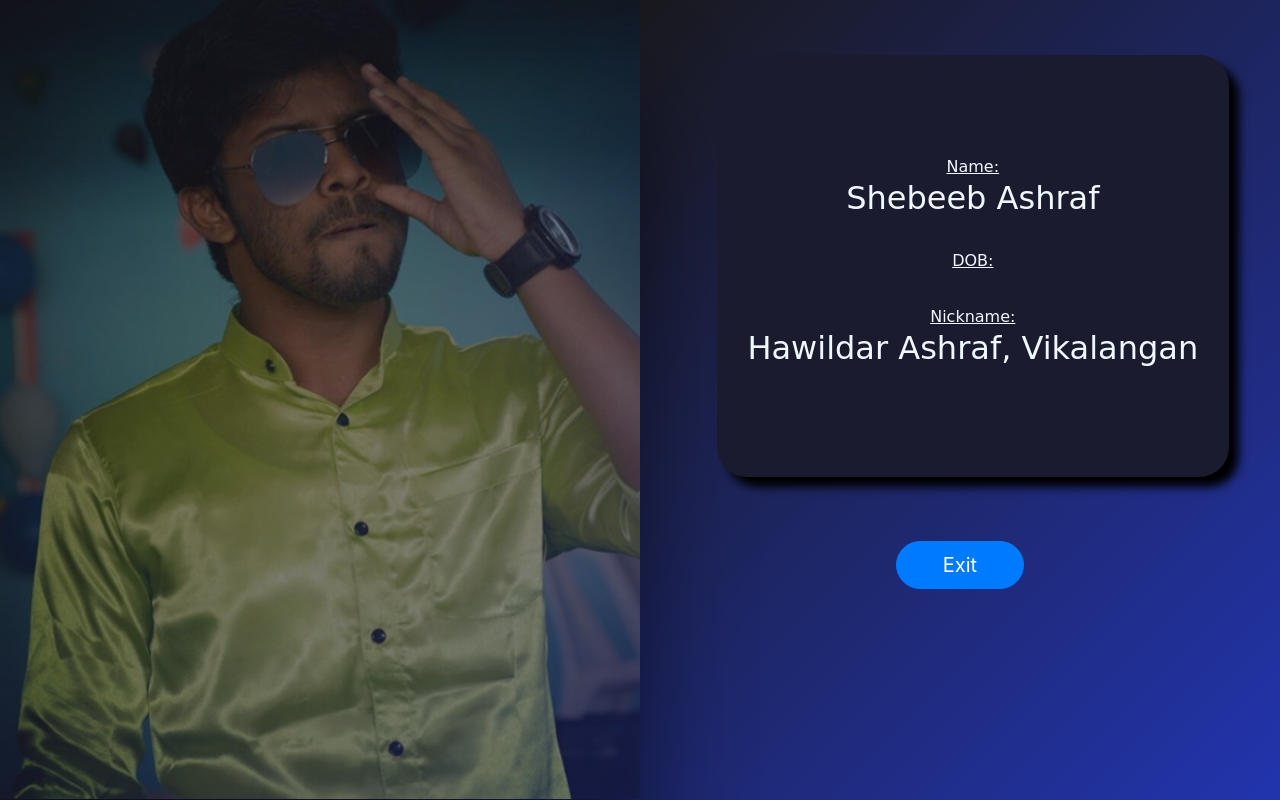
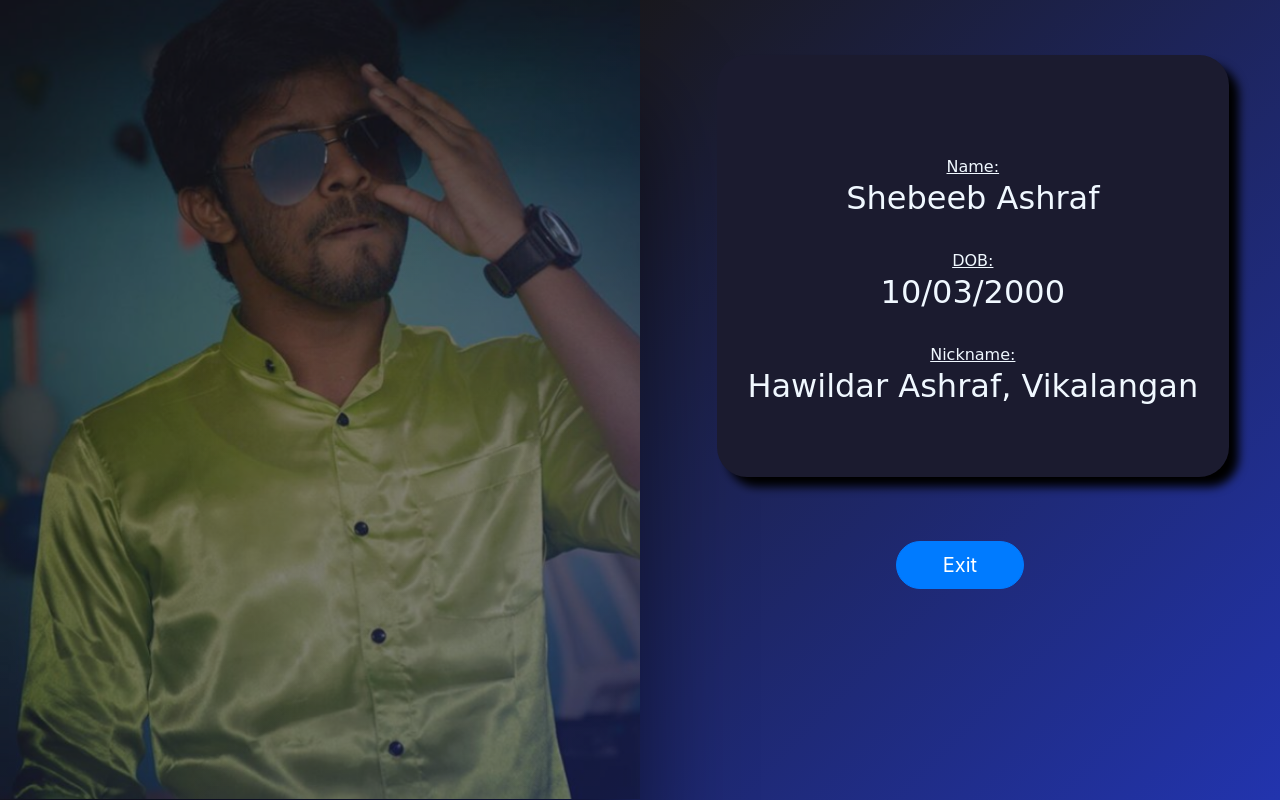
Before and after one commit to premakhil/RZEE-project, a Flask app: page /shebeeb in a window 1280 px wide. Run offline with Flask 2, Linux system fonts and the light colour scheme.

Commit message:
Fixed shebeeb and akhil issue

```diff
--- a/templates/fuad.html
+++ b/templates/fuad.html
@@ -4,7 +4,7 @@
 {% block content %}
 <img src="{{url_for('static',filename='Fuad.png')}}" alt="" class="profile_picture">
 
-<div class="container4">
+<div class="container4-akhil">
     <div class="member-details">
         <u>Name:</u><h2>Fuad Saleem</h2><br>
         <u>DOB:</u><h2>01/08/1999</h2><br>
--- a/templates/shebeeb.html
+++ b/templates/shebeeb.html
@@ -7,7 +7,7 @@
 <div class="container4-shebeeb">
     <div class="member-details">
         <u>Name:</u><h2>Shebeeb Ashraf</h2><br>
-        <u>DOB:</u><h2></h2><br>
+        <u>DOB:</u><h2>10/03/2000</h2><br>
         <u>Nickname:</u><h2>Hawildar Ashraf, Vikalangan</h2>
 
 
```
